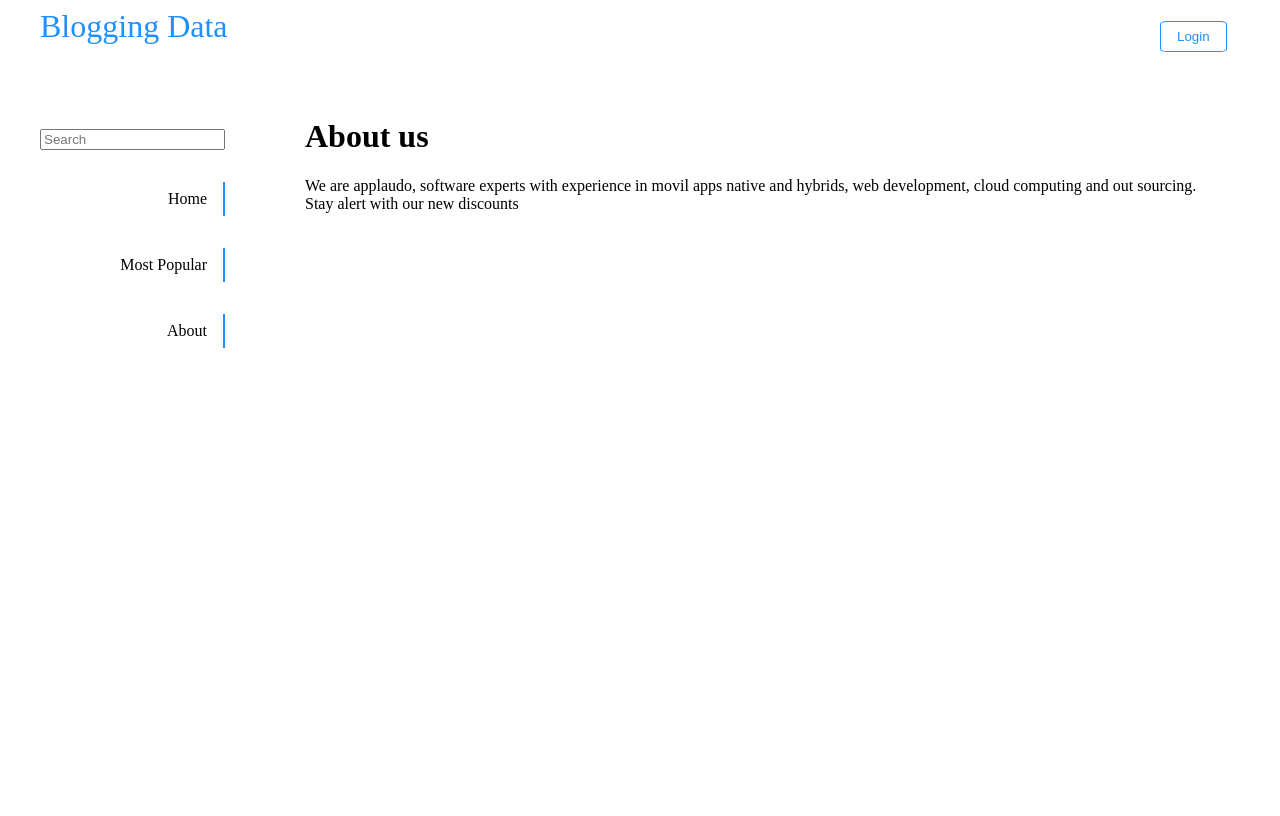
After one commit to Zaldivar97/applaudo-week5, a Django app: page /about/ in a window 1280 px wide. The commit adds this page. Run offline with Django 3.2, Linux system fonts and the light colour scheme.

Commit message:
Add search capability

```diff
--- a/applaudo_week5/urls.py
+++ b/applaudo_week5/urls.py
@@ -14,9 +14,11 @@ Including another URLconf
     2. Add a URL to urlpatterns:  path('blog/', include('blog.urls'))
 """
 from django.contrib import admin
+from django.views.generic import TemplateView
 from django.urls import path, include
 
 urlpatterns = [
     path('admin/', admin.site.urls),
+    path('about/', TemplateView.as_view(template_name='about.html'), name='about'),
     path('posts/', include('blog.urls'))
 ]
--- a/blog/static/blog/css/post_detail.css
+++ b/blog/static/blog/css/post_detail.css
@@ -1,6 +1,8 @@
 #post-wrapper > p{
     font-size: 2em;
+    margin: 0;
 }
+
 .comment{
     padding-left: 2em;
 }
@@ -14,6 +16,9 @@
 .content, .comment-content{
     width: 100%;
 }
+.content{
+    margin-top: 2em;
+}
 #comment-wrapper > p{
     padding: 0.5em;
     background-color: #ccc;
@@ -21,4 +26,5 @@
 #likes{
     flex-grow: 2;
     color: dodgerblue;
+    margin-top: 2em;
 }
--- a/blog/templates/blog/post.html
+++ b/blog/templates/blog/post.html
@@ -4,9 +4,14 @@
 <link rel="stylesheet" href="{% static 'blog/css/post_detail.css' %}">
 <div id="post-wrapper">
     <p>{{object.title}}</p>
+     <div class="post-meta">
+        <div class="meta-1">By {{object.user.username}}</div> -
+        <div class="meta-2">{{object.created_at}}</div>
+        </div>
     <div class="content">
         {{object.content}}
     </div>
+
     <div id="likes">{{object.likes}} likes</div>
     <div id="comment-wrapper">
         <p>Comments</p>
--- a/blog/templates/blog/posts.html
+++ b/blog/templates/blog/posts.html
@@ -8,9 +8,9 @@
     <div class="post">
         <div class="post-title">
         <a href="{{post.get_absolute_url}}">{{post.title}}</a>
-        <div class='post-meta'>
-        <div class="post-user">By {{post.user.username}}</div> -
-        <div class="likes">{{post.likes}} likes</div></div>
+        <div class="post-meta">
+        <div class="meta-1">By {{post.user.username}}</div> -
+        <div class="meta-2">{{post.likes}} likes</div></div>
         </div>
 
     </div>
--- a/blog/urls.py
+++ b/blog/urls.py
@@ -1,8 +1,8 @@
 from django.urls import path
-
-from .views import PostListView, PostView
+from .views import PostListView, PostView, PostListPupular
 
 urlpatterns = [
     path('', PostListView.as_view(), name='post_list'),
+    path('most-popular/', PostListPupular.as_view(), name='post_popular'),
     path('<slug>/', PostView.as_view(), name='post_detail')
 ]
--- a/static/css/base.css
+++ b/static/css/base.css
@@ -13,6 +13,9 @@ box-sizing: border-box;
                          padding: 0 2em;
 
 }
+body{
+    position: relative;
+}
 #button-wrapper{
   text-align: right;
     flex-grow: 7;
@@ -23,11 +26,12 @@ box-sizing: border-box;
 
 header{
     grid-area: header;
+    position: sticky;
+    top: 0;
     background-color:#fff;
     display: flex;
-    align-items: center;
+}
 
-}
 button{
     background-color: white;
     border: 1px solid dodgerblue;
@@ -61,11 +65,15 @@ nav{
 }
 nav div{
     margin-bottom: 2em;
+
+}
+nav div:not(:first-child){
+    border-right: 2px solid dodgerblue;
+
     width: 100%;
     text-align: right;
     font-size: 1em;
     padding: 0.5em 1em 0.5em 0;
-    border-right: 2px solid dodgerblue;
 }
 nav div:hover{
     cursor: pointer;
@@ -75,3 +83,18 @@ nav div:hover{
     cursor: pointer;
     color: dodgerblue;
 }
+.post-meta{
+    width: 30%;
+}
+.meta-1{
+    width: 50%;
+    color: dodgerblue;
+    font-weight: bold;
+}
+.meta-1, .meta-2{
+    display: inline;
+}
+.meta-2{
+    color: dodgerblue;
+    width: 50%;
+}
--- /dev/null
+++ b/templates/about.html
@@ -0,0 +1,9 @@
+{% extends 'base.html' %}
+
+{% block content %}
+<h1>About us</h1>
+We are applaudo, software experts with experience in movil apps native and hybrids,
+web development, cloud computing and out sourcing.
+
+Stay alert with our new discounts
+{% endblock  %}
--- a/templates/base.html
+++ b/templates/base.html
@@ -7,6 +7,17 @@
     <meta name="viewport" content="width=device-width, initial-scale=1.0">
     <link rel="stylesheet" href="{% static 'css/base.css' %}">
     <title>{% block title%}Blogging data{% endblock %}</title>
+    <script>
+        function home(){
+            location.href = "/posts"
+        }
+        function popular(){
+            location.href = "/posts/most-popular"
+        }
+        function about(){
+            location.href = "/about"
+        }
+    </script>
 </head>
 
 <body>
@@ -16,15 +27,19 @@
             <div id="button-wrapper" ><button>Login</button></div>
         </header>
         <nav>
-            <div>Home</div>
-            <div>Most Pupular</div>
-            <div>About</div>
+            <div id="exclude">
+                <form method="GET" action="/posts">
+                <input type="text" name="q" placeholder="Search">
+                </form>
+            </div>
+            <div onclick="home()">Home</div>
+            <div onclick="popular()">Most Popular</div>
+            <div onclick="about()">About</div>
         </nav>
         <main class="content">
             {% block content %}{% endblock %}
         </main>
     </div>
-
 </body>
 
 </html>
```
Also changed, not shown: blog/models.py (+22 -0 lines), blog/static/blog/css/style.css (+1 -15 lines), blog/views.py (+14 -0 lines).
